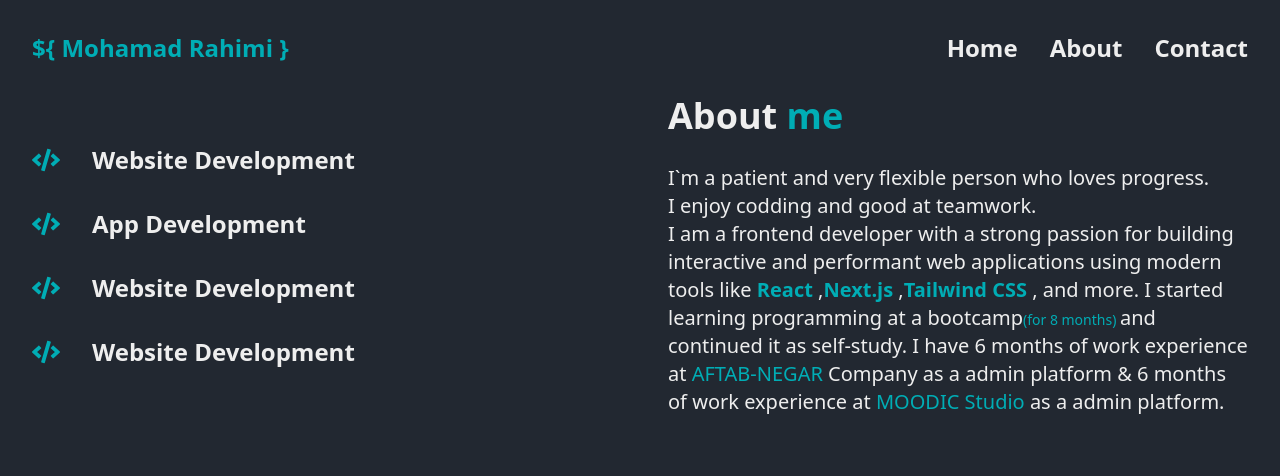
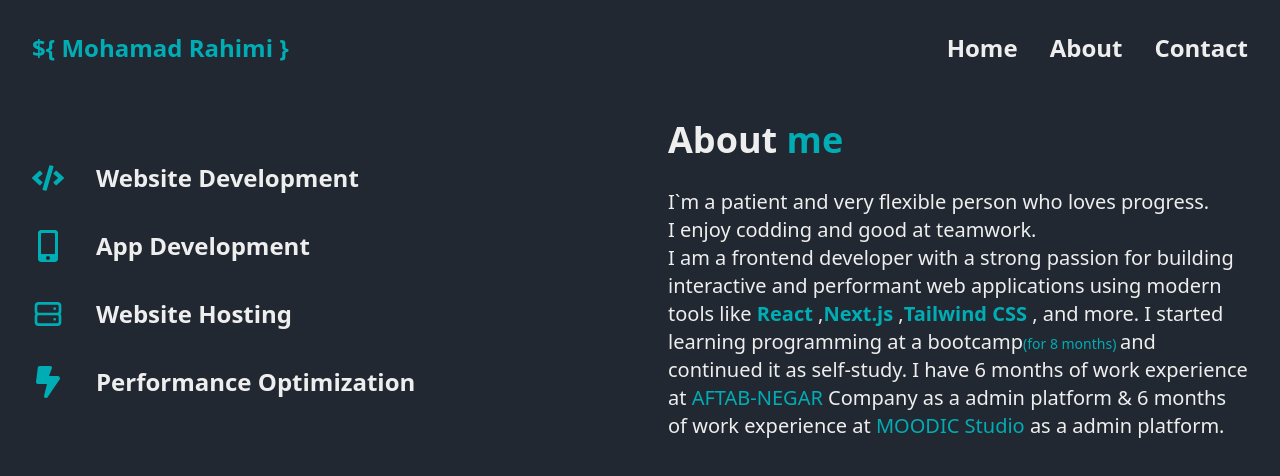
Before and after one commit to mmd-rahimi/Portfolio, a React (Vite) app: page /about in a window 1280 px wide. Shown: the top 476 px of the page. Built offline with nearby package versions, Linux system fonts and the light colour scheme.

Commit message:
styled almost completed

```diff
--- a/src/Components/About.jsx
+++ b/src/Components/About.jsx
@@ -1,19 +1,22 @@
 import React from 'react'
-import { FaCode } from 'react-icons/fa'
+import { CiMobile1 } from 'react-icons/ci'
+import { FaCode, FaMobile, FaMobileAlt } from 'react-icons/fa'
+import { FaBoltLightning } from 'react-icons/fa6'
+import { HiOutlineServer } from 'react-icons/hi'
 
 
 function About() {
   return (
     <div className='px-8 flex flex-col gap-14 text-[#EEEEEE] bg-[#222831] md:grid grid-cols-2'>
-        <div className='text-lg font-[600] flex flex-col justify-center gap-8 md:text-2xl'>
-            <div className='flex flex-row gap-8 items-center'><div><FaCode className='size-7 text-[#00ADB5]'/></div><div>Website Development</div></div>
-            <div className='flex flex-row gap-8 items-center'><div><FaCode className='size-7 text-[#00ADB5]'/></div><div>App Development</div></div>
-            <div className='flex flex-row gap-8 items-center'><div><FaCode className='size-7 text-[#00ADB5]'/></div><div>Website Development</div></div>
-            <div className='flex flex-row gap-8 items-center'><div><FaCode className='size-7 text-[#00ADB5]'/></div><div>Website Development</div></div>
+        <div className='text-lg font-[600] flex flex-col justify-center gap-5 sm:text-xl md:text-2xl md:gap-12 lg:gap-9'>
+            <div className='flex flex-row gap-8 items-center'><div><FaCode className='size-7 md:size-8 text-[#00ADB5]'/></div><div>Website Development</div></div>
+            <div className='flex flex-row gap-8 items-center'><div><FaMobileAlt className='size-7 md:size-8 text-[#00ADB5]'/></div><div>App Development</div></div>
+            <div className='flex flex-row gap-8 items-center'><div><HiOutlineServer className='size-7 md:size-8 text-[#00ADB5]'/></div><div>Website Hosting</div></div>
+            <div className='flex flex-row gap-8 items-center'><div><FaBoltLightning className='size-7 md:size-8 text-[#00ADB5]'/></div><div>Performance Optimization</div></div>
         </div>
         <div className='flex flex-col gap-7'>
             <div className='text-4xl font-bold'>About <span className='text-[#00ADB5]'>me</span></div>
-            <p className='text-lg md:text-xl'>
+            <p className='text-lg lg:text-xl'>
             I`m a patient and very flexible person who loves progress.
             <br /> I enjoy codding and good at teamwork.
             <br />
--- a/src/pages/AboutP.jsx
+++ b/src/pages/AboutP.jsx
@@ -3,7 +3,7 @@ import About from '../Components/About'
 
 function AboutP() {
   return (
-    <div><About /></div>
+    <div className='py-6'><About /></div>
   )
 }
 
```
